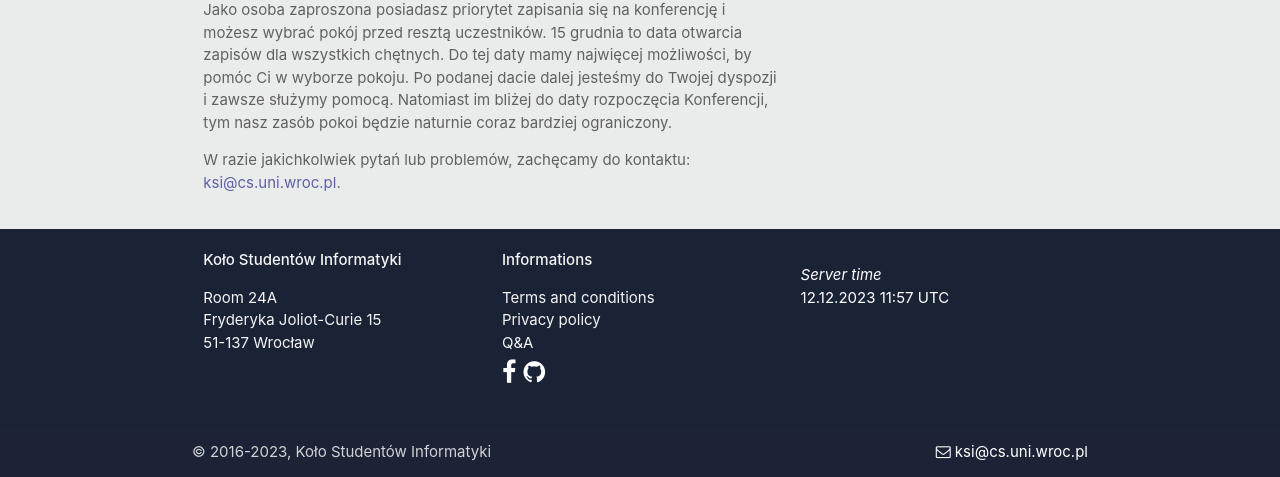
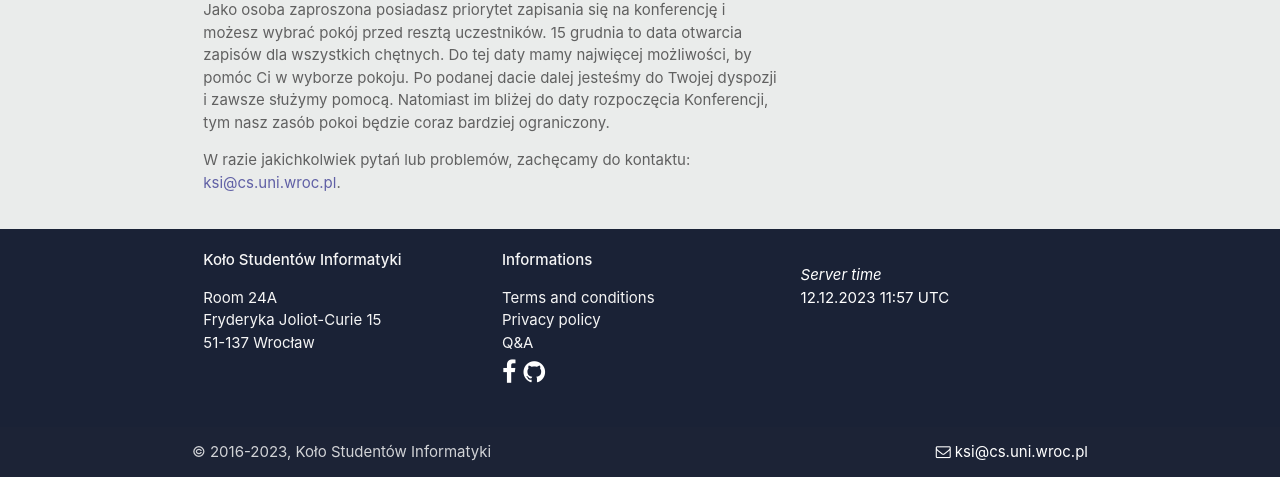
Before and after one commit to ksiuwr/zosia-site-v2016, a Django app: page /zapisy/ in a window 1280 px wide. Shown: the part 695-1172 px from the top of the page. Run offline with Django 3.2, Linux system fonts and the light colour scheme; some libraries are stand-ins or nearby versions.

Commit message:
Update sign_up_rules_for_invited.html
fix typo

```diff
--- a/app/src/conferences/templates/conferences/sign_up_rules_for_invited.html
+++ b/app/src/conferences/templates/conferences/sign_up_rules_for_invited.html
@@ -34,7 +34,7 @@
                     Jako osoba zaproszona posiadasz priorytet zapisania się na konferencję i możesz wybrać pokój przed resztą uczestników.
                     15 grudnia to data otwarcia zapisów dla wszystkich chętnych. Do tej daty mamy najwięcej możliwości,
                     by pomóc Ci w wyborze pokoju. Po podanej dacie dalej jesteśmy do Twojej dyspozji i zawsze służymy pomocą.
-                    Natomiast im bliżej do daty rozpoczęcia Konferencji, tym nasz zasób pokoi będzie naturnie coraz bardziej ograniczony.
+                    Natomiast im bliżej do daty rozpoczęcia Konferencji, tym nasz zasób pokoi będzie coraz bardziej ograniczony.
                 </p>
                 <p>
                     W razie jakichkolwiek pytań lub problemów, zachęcamy do kontaktu: <a href="mailto:ksi@cs.uni.wroc.pl">ksi@cs.uni.wroc.pl</a>.
```
